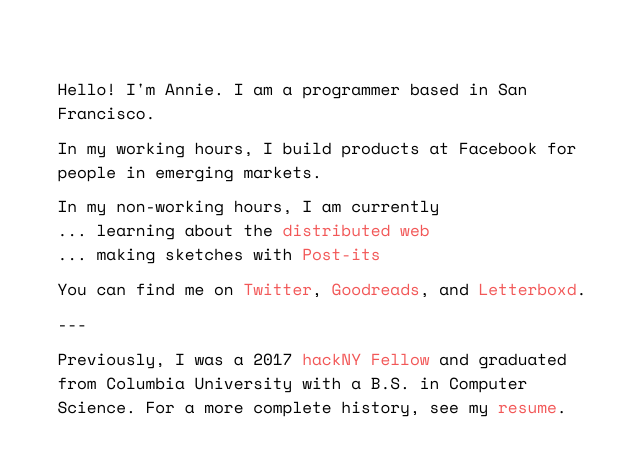
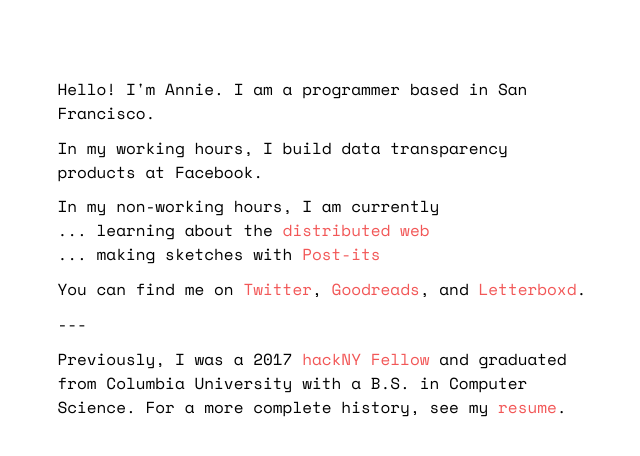
Before and after one commit to annie/annie.github.io, a Jekyll site: the page index.html, which Jekyll copies as it is, in a window 1280 px wide. Shown: the top 456 px of the page, without its empty margins (45-685 px from the left). Built offline with Jekyll 4.4.1, drawn with Linux system fonts in a browser that asks for light colours.

Commit message:
update work info

```diff
--- a/index.html
+++ b/index.html
@@ -33,7 +33,7 @@
       <div class="col">
         <p>Hello! I'm Annie. I am a programmer based in San
           Francisco.</p>
-        <p>In my working hours, I build products at Facebook for people in emerging markets.</p>
+        <p>In my working hours, I build data transparency products at Facebook.</p>
         <p>In my non-working hours, I am currently
           <br>... learning about the <a href="https://github.com/annie/distributed-web-resources">distributed web</a>
           <br>... making sketches with <a href="/sketches.html">Post-its</a>
@@ -43,7 +43,7 @@
         <p>---</p>
         <p>Previously, I was a 2017 <a href="https://apply.hackny.org/">hackNY Fellow</a>
           and graduated from Columbia University with a B.S. in Computer Science.
-          For a more complete history, see my <a href="/assets/resume-2018.pdf">resume</a>.
+          For a more complete history, see my <a href="/assets/resume-2019.pdf">resume</a>.
         </p>
       </div>
       <div class="col">
```
Also changed, not shown: 2 other files.
